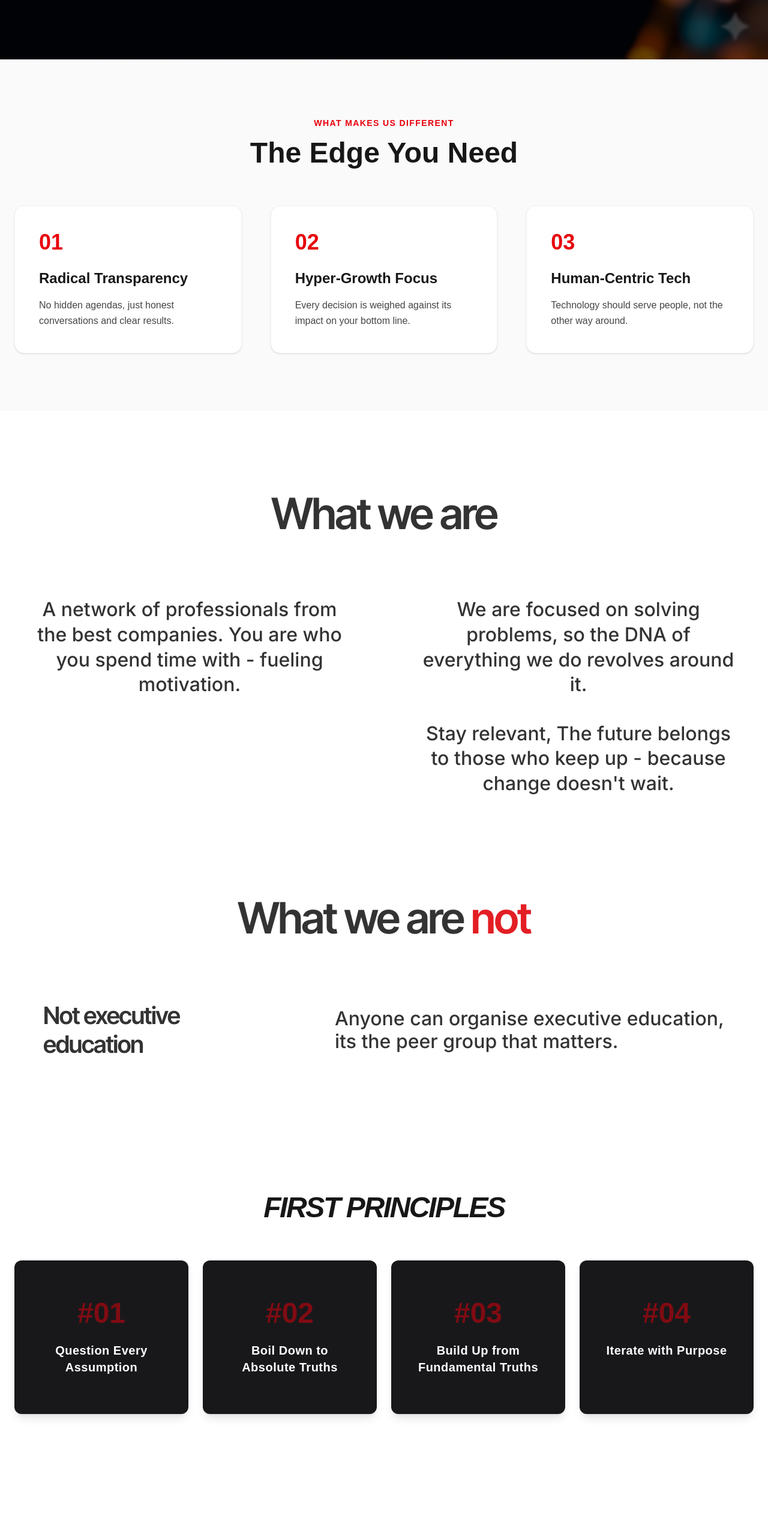
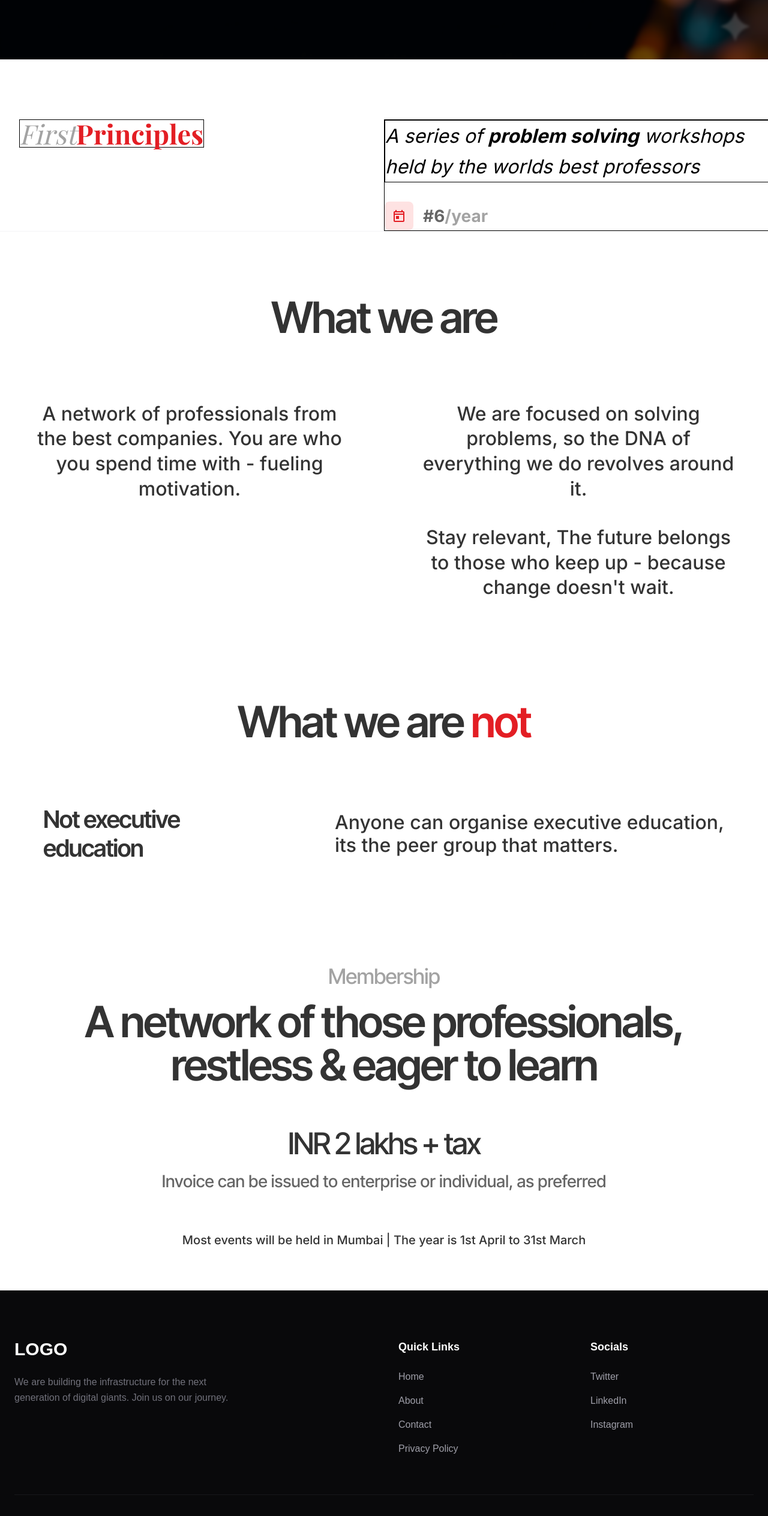
Before and after one commit to SRayyan555/pn, a Next.js app: page / in a window 1280 px wide. Shown: the part 1501-4028 px from the top of the page at 60% size. Built offline with nearby package versions, Linux system fonts and the light colour scheme.

Commit message:
made branch made first principle section

```diff
--- a/app/globals.css
+++ b/app/globals.css
@@ -11,6 +11,7 @@
   --font-sans: var(--font-inter);
   --font-inter: var(--font-inter);
   --font-display: var(--font-inter-display);
+  --font-serif: var(--font-serif);
   --font-mono: var(--font-geist-mono);
 }
 
--- a/app/layout.tsx
+++ b/app/layout.tsx
@@ -1,5 +1,5 @@
 import type { Metadata } from "next";
-import { Geist, Geist_Mono, Inter, Inter_Tight } from "next/font/google";
+import { Geist, Geist_Mono, Inter, Inter_Tight, Playfair_Display } from "next/font/google";
 import "./globals.css";
 
 const geistSans = Geist({
@@ -24,6 +24,13 @@ const interTight = Inter_Tight({
   weight: ["400", "500", "600", "800"],
 });
 
+const playfair = Playfair_Display({
+  variable: "--font-serif",
+  subsets: ["latin"],
+  weight: ["400", "700"],
+  style: ["normal", "italic"],
+});
+
 export const metadata: Metadata = {
   title: "Create Next App",
   description: "Generated by create next app",
@@ -37,7 +44,7 @@ export default function RootLayout({
   return (
     <html lang="en">
       <body
-        className={`${geistSans.variable} ${geistMono.variable} ${inter.variable} ${interTight.variable} antialiased`}
+        className={`${geistSans.variable} ${geistMono.variable} ${inter.variable} ${interTight.variable} ${playfair.variable} antialiased`}
       >
         {children}
       </body>
--- a/app/page.tsx
+++ b/app/page.tsx
@@ -2,7 +2,6 @@ import Hero from "@/components/Hero";
 import Tagline from "@/components/Tagline";
 import Different from "@/components/Different";
 import WhatWeAre from "@/components/WhatWeAre";
-import FirstPrinciples from "@/components/FirstPrinciples";
 import Membership from "@/components/Membership";
 import Footer from "@/components/Footer";
 
@@ -13,7 +12,6 @@ export default function Home() {
       <Tagline />
       <Different />
       <WhatWeAre />
-      <FirstPrinciples />
       <Membership />
       <Footer />
     </main>
--- a/components/Different.tsx
+++ b/components/Different.tsx
@@ -1,23 +1,43 @@
 export default function Different() {
-  const features = [
-    { title: "Radical Transparency", desc: "No hidden agendas, just honest conversations and clear results." },
-    { title: "Hyper-Growth Focus", desc: "Every decision is weighed against its impact on your bottom line." },
-    { title: "Human-Centric Tech", desc: "Technology should serve people, not the other way around." }
-  ];
+  return (
+    <section id="different" className="bg-white py-[100px]">
+      <div className="flex flex-col items-center">
 
-  return (
-    <section className="py-24 bg-zinc-50 text-foreground">
-      <div className="max-w-7xl mx-auto px-6">
-        <h3 className="text-sm font-bold uppercase tracking-widest text-red-600 mb-4 text-center">What Makes Us Different</h3>
-        <h2 className="text-4xl md:text-5xl font-bold text-center mb-16">The Edge You Need</h2>
-        <div className="grid md:grid-cols-3 gap-12">
-          {features.map((f, i) => (
-            <div key={i} className="bg-white p-10 rounded-2xl shadow-sm border border-zinc-100 hover:shadow-xl transition-shadow">
-              <div className="text-4xl mb-6 text-red-600 font-bold">0{i+1}</div>
-              <h4 className="text-2xl font-bold mb-4">{f.title}</h4>
-              <p className="opacity-80 leading-relaxed">{f.desc}</p>
+        <div className="w-full flex flex-col">
+          {/* First Principles Row */}
+          <div className="w-full border-b border-zinc-100 flex justify-center">
+            <div className="w-full px-8 grid md:grid-cols-2 items-start">
+              {/* Left Side: Title */}
+              <div className="flex justify-center md:justify-end items-center w-[308px] border border-black">
+                <span className="font-serif italic text-[32px] md:text-[45px] text-[#A3A3A3] leading-none">
+                  First
+                </span>
+                <span className="font-serif font-bold text-[32px] md:text-[45px] text-[#E31E24] leading-none">
+                  Principles
+                </span>
+              </div>
+
+              {/* Right Side: Content */}
+              <div className="flex flex-col gap-8 items-start max-w-[650px] border border-black w-[650px]">
+                <p className="font-inter italic text-[32px] leading-[160%] text-black  border border-black">
+                  A series of <span className="font-bold italic">problem solving</span> workshops held by the worlds best professors
+                </p>
+
+                <div className="flex items-center gap-4 text-[#A3A3A3]">
+                  <div className="bg-[#FEE2E2] p-3 rounded-lg text-[#E31E24]">
+                    <svg width="24" height="24" viewBox="0 0 24 24" fill="currentColor">
+                      <path d="M19 4h-1V2h-2v2H8V2H6v2H5c-1.11 0-1.99.9-1.99 2L3 20c0 1.1.89 2 2 2h14c1.1 0 2-.9 2-2V6c0-1.1-.9-2-2-2zm0 16H5V10h14v10zm0-12H5V6h14v2zM7 12h5v5H7v-5z" />
+                    </svg>
+                  </div>
+                  <span className="font-sans font-bold leading-[120%] tracking-[0px] text-[24px] md:text-[28px]">
+                    <span className="text-[#666666] font-bold">#6</span>/year
+                  </span>
+                </div>
+              </div>
             </div>
-          ))}
+          </div>
+
+          {/* Additional features can be added as similar rows here */}
         </div>
       </div>
     </section>
--- a/components/FirstPrinciples.tsx
+++ /dev/null
@@ -1,24 +0,0 @@
-export default function FirstPrinciples() {
-  const principles = [
-    "Question Every Assumption",
-    "Boil Down to Absolute Truths",
-    "Build Up from Fundamental Truths",
-    "Iterate with Purpose"
-  ];
-
-  return (
-    <section className="py-24 bg-white">
-      <div className="max-w-7xl mx-auto px-6">
-        <h2 className="text-4xl md:text-5xl font-black text-center mb-16 tracking-tighter uppercase italic">First Principles</h2>
-        <div className="flex flex-wrap justify-center gap-6">
-          {principles.map((p, i) => (
-            <div key={i} className="px-10 py-16 bg-zinc-900 text-white rounded-xl flex-1 min-w-[280px] text-center transform hover:-translate-y-2 transition-transform shadow-lg">
-              <div className="text-red-600 text-5xl font-black mb-6 opacity-50">#0{i+1}</div>
-              <h4 className="text-xl font-bold tracking-wide">{p}</h4>
-            </div>
-          ))}
-        </div>
-      </div>
-    </section>
-  );
-}
--- a/components/WhatWeAre.tsx
+++ b/components/WhatWeAre.tsx
@@ -1,9 +1,9 @@
 export default function WhatWeAre() {
   const headingStyle = "font-display font-semibold text-[72px] leading-[120%] tracking-[-2.6px] text-[#333333] text-center";
-  const paragraphStyle = "font-sans font-medium text-[32px] leading-[130%] tracking-[0px] text-[#333333] text-center max-w-[540px] mx-auto";
+  const paragraphStyle = "font-inter font-medium text-[32px] leading-[130%] tracking-[0px] text-[#333333] text-center max-w-[540px] mx-auto";
 
   return (
-    <section id="what-we-are" className="py-32 bg-white flex flex-col items-center gap-40">
+    <section id="what-we-are" className="pb-[100px] bg-white flex flex-col items-center gap-40">
       {/* What we are Section */}
       <div className="w-full max-w-[1280px] px-8 flex flex-col gap-24">
         <h2 className={headingStyle}>What we are</h2>
```
